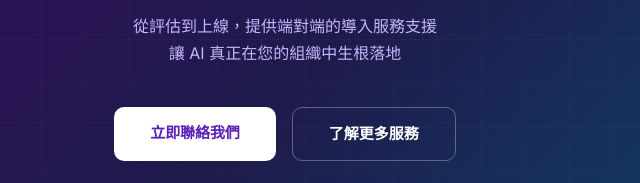
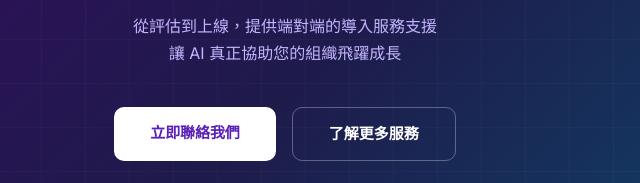
Before and after one commit to henryli-ai/chatgpt-enterprise, a plain HTML site: page index.html in a window 1280 px wide. Shown: the part 10924-11107 px from the top of the page, 355-995 px from the left. Drawn offline with Linux system fonts and the light colour scheme.

Commit message:
更新 CTA 說明文字

```diff
--- a/index.html
+++ b/index.html
@@ -2115,7 +2115,7 @@
         <div class="cta-inner">
             <p class="cta-eyebrow">準備好了嗎？</p>
             <h2 class="cta-title">讓 TPIsoftware 陪您完成<br>ChatGPT Enterprise 導入</h2>
-            <p class="cta-desc">從評估到上線，提供端對端的導入服務支援<br>讓 AI 真正在您的組織中生根落地</p>
+            <p class="cta-desc">從評估到上線，提供端對端的導入服務支援<br>讓 AI 真正協助您的組織飛躍成長</p>
             <div class="cta-buttons">
                 <a href="https://www.tpisoftware.com/contact" target="_blank" class="btn-cta-primary">立即聯絡我們</a>
                 <a href="https://www.tpisoftware.com" target="_blank" class="btn-cta-secondary">了解更多服務</a>
```
